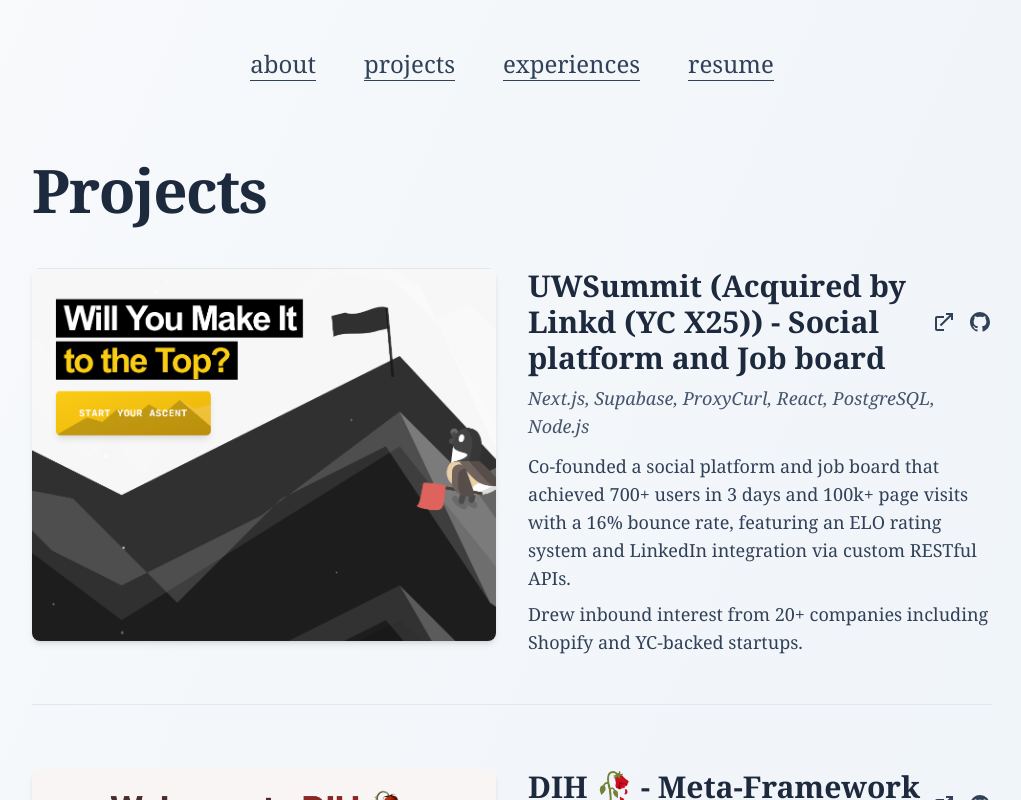
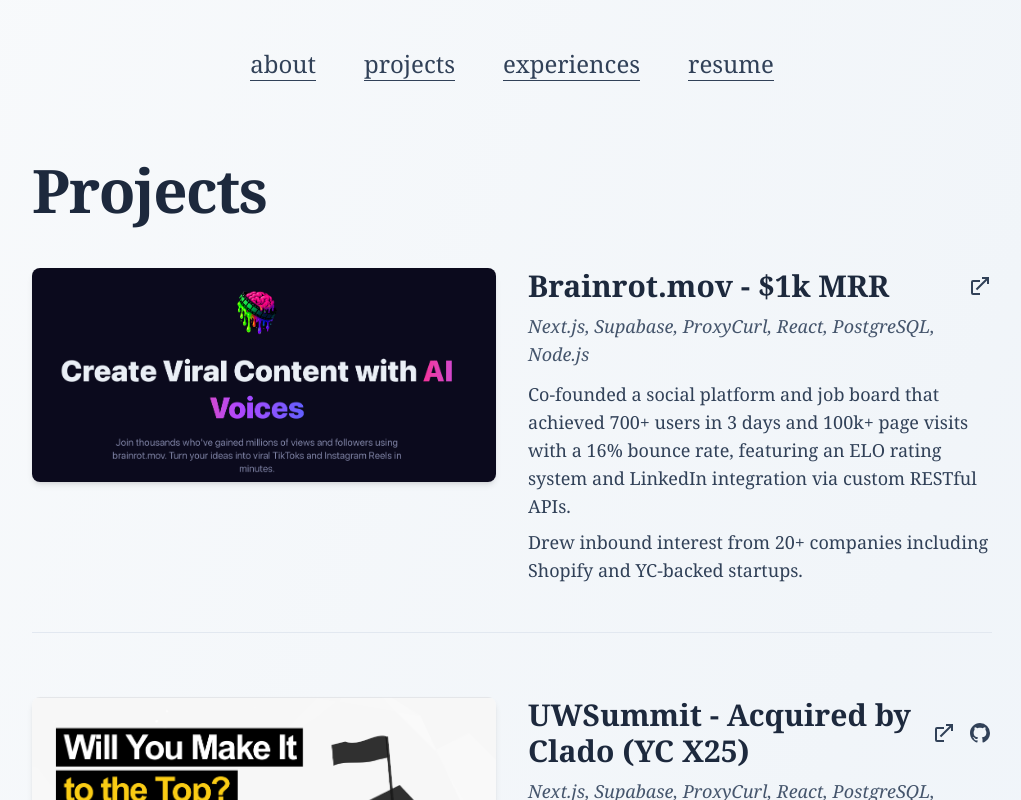
Before and after one commit to JeffreyLin1/jeffreylin, a Next.js app: page /projects in a window 1280 px wide. Shown: the top 800 px of the page, without its empty margins (128-1149 px from the left). Built offline with nearby package versions, Linux system fonts and the light colour scheme.

Commit message:
brainrot addition to projects

```diff
--- a/app/projects/page.js
+++ b/app/projects/page.js
@@ -30,7 +30,39 @@
 
           {/* Project List */}
           <div className={`space-y-16 opacity-0 ${isLoaded ? 'animate-slide-up opacity-100 delay-300' : ''}`}>
+            {/* Brainrot.mov */}
+            <div className="border-b border-slate-200 pb-12">
+              <div className="flex gap-8">
+                <div className="w-1/2">
+                  <Image
+                    src="/brainrot.png"
+                    alt="Brainrot.mov Project"
+                    width={600}
+                    height={500}
+                    className="rounded-lg shadow-md"
+                  />
+                </div>
+                <div className="w-1/2">
+                  <div className="flex justify-between items-center mb-2">
+                    <h2 className="text-3xl font-bold text-slate-800">Brainrot.mov - $1k MRR</h2>
+                    <div className="flex space-x-3">
+                      <a href="http://brainrot.mov" target="_blank" rel="noopener noreferrer" aria-label="External link" className="text-slate-700 hover:text-slate-900">
+                        <svg xmlns="http://www.w3.org/2000/svg" width="24" height="24" fill="currentColor" viewBox="0 0 24 24">
+                          <path d="M14 3v2h3.59l-9.83 9.83 1.41 1.41L19 6.41V10h2V3h-7zm-2 16H5V8h7V6H5a2 2 0 0 0-2 2v11a2 2 0 0 0 2 2h7v-2z"></path>
+                        </svg>
+                      </a>
+                    </div>
+                  </div>
 
+                  <p className="text-lg text-slate-600 italic mb-3">Next.js, Supabase, ProxyCurl, React, PostgreSQL, Node.js</p>
+
+                  <div className="text-lg text-slate-700">
+                    <p className="mb-2">Co-founded a social platform and job board that achieved <span className="font-medium">700+ users in 3 days and 100k+ page visits</span> with a <span className="font-medium">16% bounce rate</span>, featuring an ELO rating system and LinkedIn integration via custom RESTful APIs.</p>
+                    <p>Drew inbound interest from 20+ companies including Shopify and YC-backed startups.</p>
+                  </div>
+                </div>
+              </div>
+            </div>
             {/* UWSummit Project */}
             <div className="border-b border-slate-200 pb-12">
               <div className="flex gap-8">
@@ -45,14 +77,14 @@
                 </div>
                 <div className="w-1/2">
                   <div className="flex justify-between items-center mb-2">
-                    <h2 className="text-3xl font-bold text-slate-800">UWSummit (Acquired by Linkd (YC X25)) - Social platform and Job board</h2>
+                    <h2 className="text-3xl font-bold text-slate-800">UWSummit - Acquired by Clado (YC X25)</h2>
                     <div className="flex space-x-3">
-                      <a href="https://github.com/TheJerseyClub/UWSummit" target="_blank" rel="noopener noreferrer" aria-label="External link" className="text-slate-700 hover:text-slate-900">
+                      <a href="http://uwsummit.ca" target="_blank" rel="noopener noreferrer" aria-label="External link" className="text-slate-700 hover:text-slate-900">
                         <svg xmlns="http://www.w3.org/2000/svg" width="24" height="24" fill="currentColor" viewBox="0 0 24 24">
                           <path d="M14 3v2h3.59l-9.83 9.83 1.41 1.41L19 6.41V10h2V3h-7zm-2 16H5V8h7V6H5a2 2 0 0 0-2 2v11a2 2 0 0 0 2 2h7v-2z"></path>
                         </svg>
                       </a>
-                      <a href="http://uwsummit.ca" target="_blank" rel="noopener noreferrer" aria-label="GitHub" className="text-slate-700 hover:text-slate-900">
+                      <a href="https://github.com/TheJerseyClub/UWSummit" target="_blank" rel="noopener noreferrer" aria-label="GitHub" className="text-slate-700 hover:text-slate-900">
                         <svg xmlns="http://www.w3.org/2000/svg" width="24" height="24" fill="currentColor" viewBox="0 0 24 24">
                           <path d="M12 2C6.477 2 2 6.477 2 12c0 4.42 2.87 8.17 6.84 9.5.5.08.66-.23.66-.5v-1.69c-2.77.6-3.36-1.34-3.36-1.34-.46-1.16-1.11-1.47-1.11-1.47-.91-.62.07-.6.07-.6 1 .07 1.53 1.03 1.53 1.03.87 1.52 2.34 1.07 2.91.83.09-.65.35-1.09.63-1.34-2.22-.25-4.55-1.11-4.55-4.92 0-1.11.38-2 1.03-2.71-.1-.25-.45-1.29.1-2.64 0 0 .84-.27 2.75 1.02.79-.22 1.65-.33 2.5-.33.85 0 1.71.11 2.5.33 1.91-1.29 2.75-1.02 2.75-1.02.55 1.35.2 2.39.1 2.64.65.71 1.03 1.6 1.03 2.71 0 3.82-2.34 4.66-4.57 4.91.36.31.69.92.69 1.85V21c0 .27.16.59.67.5C19.14 20.16 22 16.42 22 12A10 10 0 0 0 12 2z"></path>
                         </svg>
```
Also changed, not shown: public/brainrot.png (added).
